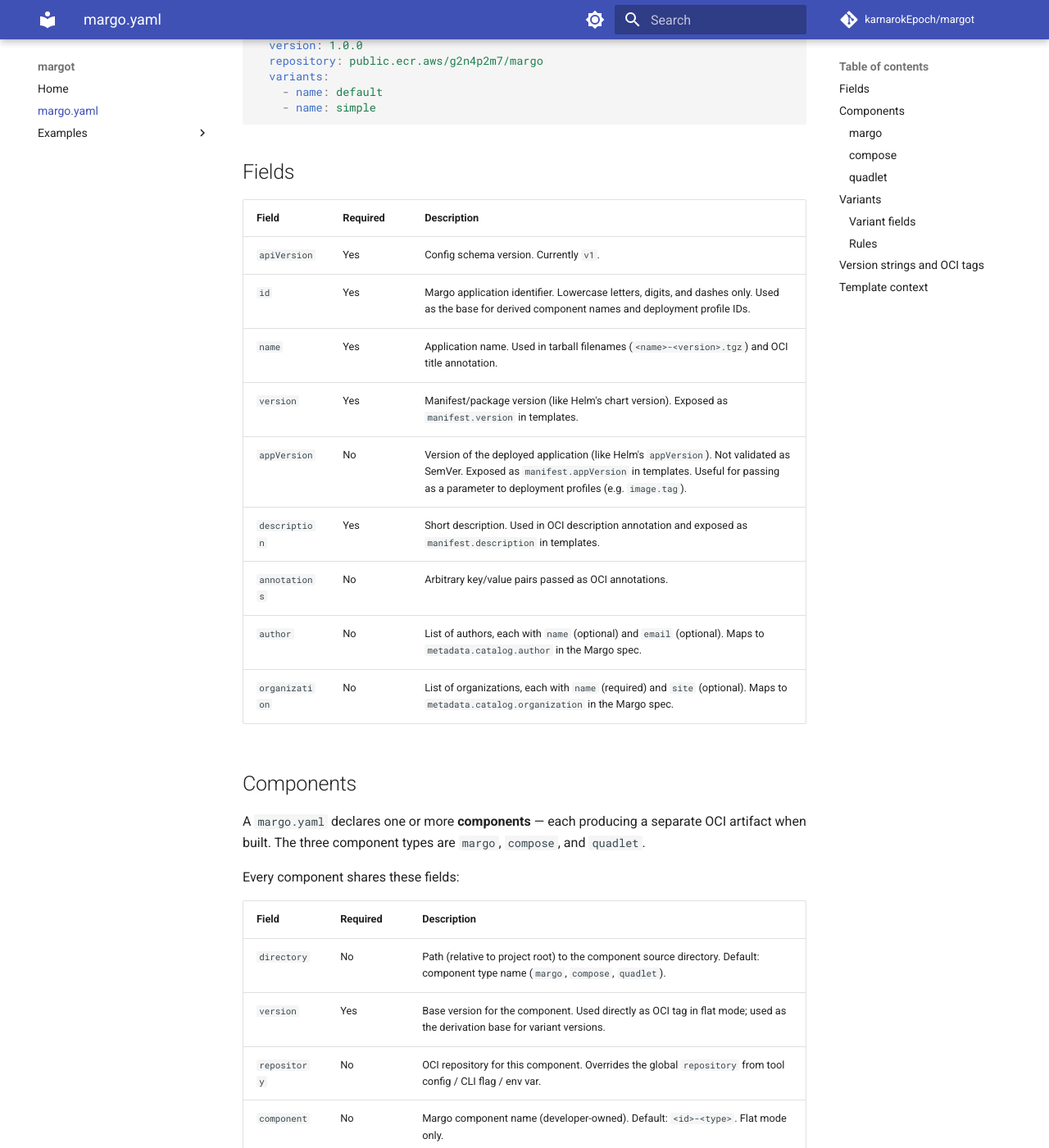
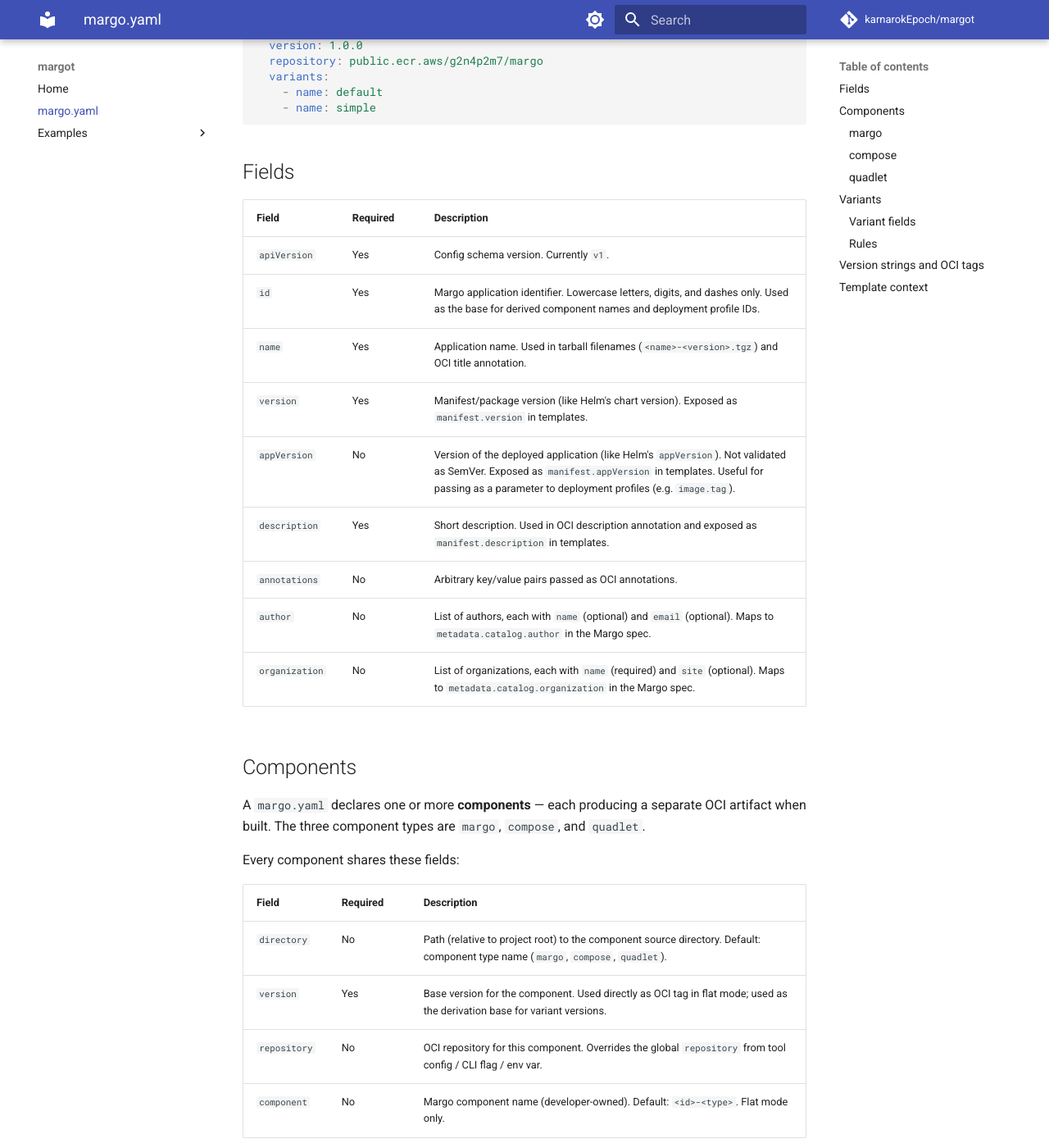
Before and after one commit to karnarokEpoch/margot, an MkDocs documentation site: the page built from docs/margo-yaml.md, in a window 1280 px wide and 1400 px high, scrolled down 782 px. Shown: the whole window at 82% size. Built offline with MkDocs 1.6.1 and Material for MkDocs 9.7.7, drawn with Linux system fonts in a browser that asks for light colours; comment, search, counter and statistics services are not loaded.

Commit message:
style: prevent field name wrapping in tables
Add custom CSS (white-space: nowrap on code in table cells) so
backtick-wrapped field names stay on one line.

```diff
--- /dev/null
+++ b/docs/stylesheets/extra.css
@@ -0,0 +1,5 @@
+/* Prevent wrapping on inline code in table cells (field names) */
+.md-typeset table td code,
+.md-typeset table th code {
+  white-space: nowrap;
+}
--- a/mkdocs.yml
+++ b/mkdocs.yml
@@ -32,3 +32,6 @@ nav:
 markdown_extensions:
   - admonition
   - pymdownx.superfences
+
+extra_css:
+  - stylesheets/extra.css
```
